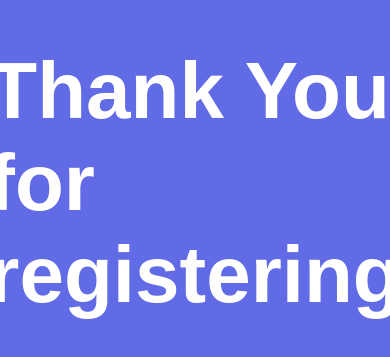
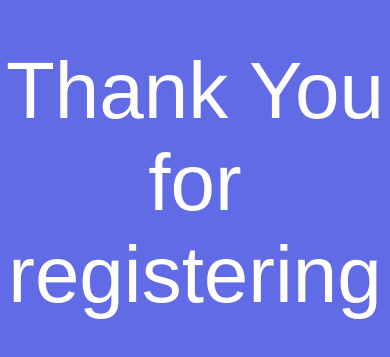
Before and after one commit to akash-srivastav02/registration_form, a plain HTML site: page success.html in a window 390 px wide. Shown: the part 239-596 px from the top of the page. Drawn offline with Linux system fonts and the light colour scheme.

Commit message:
Add files via upload

```diff
--- a/style.css
+++ b/style.css
@@ -90,7 +90,9 @@ button {
         flex-direction: column;
     }
     h1{
-        font-size: 40px;
+        font-size: 20px;
+        font-weight: 500;
+        text-align: center;
     }
 }
 
```
